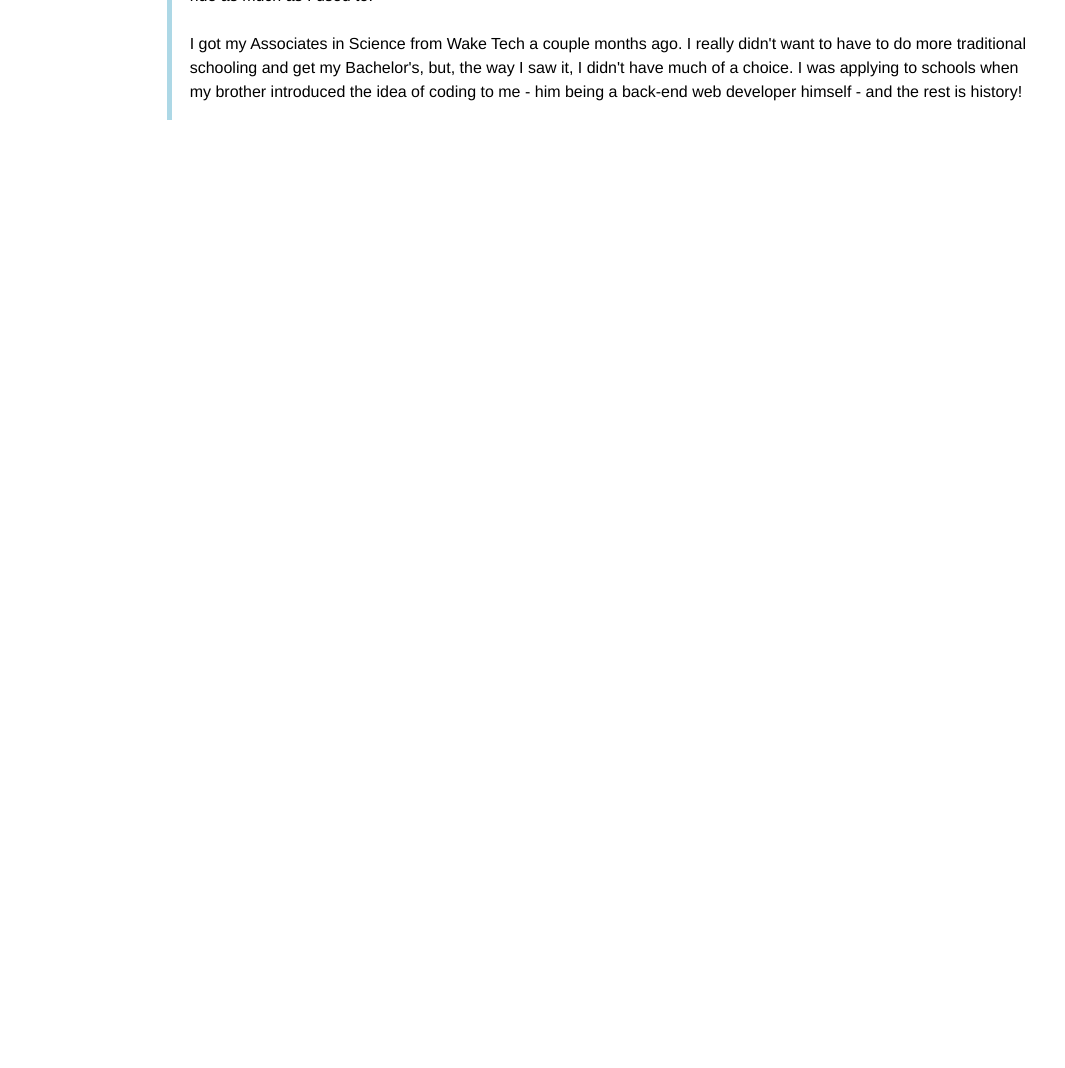
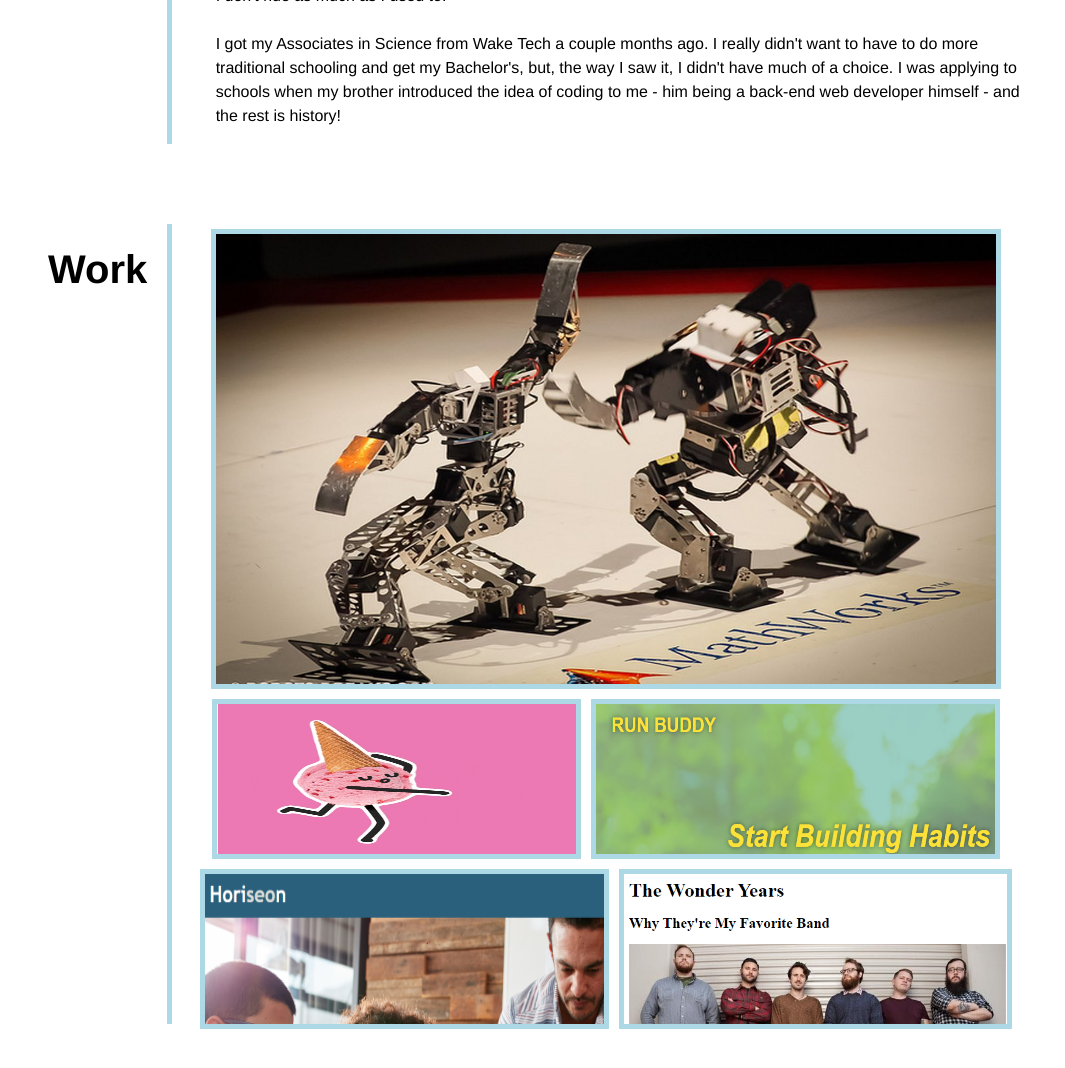
Before and after one commit to MaddieBurns12/Madelines-Portfolio, a plain HTML site: page index.html in a window 1280 px wide. Shown: the part 646-1714 px from the top of the page, without its empty margins (164-1229 px from the left). Before the commit the page ends 814 px from the top, so only its background shows below. Drawn offline with Linux system fonts and the light colour scheme.

Commit message:
styling images in work

```diff
--- a/assets/css/style.css
+++ b/assets/css/style.css
@@ -1,5 +1,6 @@
 * {
     font-family: Helvetica, sans-serif;
+
 }
 
 /* header */
@@ -69,7 +70,7 @@ header a {
 }
 
 /* about me */
-.about-me {
+#about-me {
     display: flex;
     justify-content: center;
     width: 98%;
@@ -89,7 +90,7 @@ header a {
     text-align: right;
 
     position: absolute;
-    bottom: 90px;
+    top: -30px;
     left: 40px;
 }
 .text-info {
@@ -101,8 +102,63 @@ header a {
 
 }
 .text-info p {
-  width: 98%;
+  width: 95%;
   line-height: 1.5;
 
 
 }
+
+/* work */
+#work {
+    display: flex;
+    justify-content: center;
+    width: 98%;
+    padding: 40px;
+    margin-top: 200px;
+    position: relative;
+    top: -200px;
+}
+.images {
+    display: flex;
+    flex-wrap: wrap;
+    margin-top: 0;
+    width: 70%;
+    border-left: 5px solid lightblue;
+    justify-content: center;
+    height: 800px;
+
+ }
+ #large-image {
+    width: 90%;
+    height: 450px;
+    border: 5px solid lightblue;
+    margin: 5px;
+    position: relative;
+    z-index: -1;
+}
+#large-image img {
+    width: 100%;
+    height: 100%;
+    z-index: -1;
+}
+.large-image-text {
+    position: absolute;
+}
+.large-image-text h2 {
+    z-index: 100;
+}
+#small-images {
+    display: flex;
+    flex-direction: wrap;
+    justify-content: center;
+    width: 92%;
+
+}
+#small-images img {
+    width: 50%;
+    padding: 0;
+    height: 150px;
+    position: relative;
+    border: 5px solid lightblue;
+    margin: 5px;
+}
--- a/index.html
+++ b/index.html
@@ -13,7 +13,7 @@
             </div>
             <nav>
                 <ul>
-                    <li><a href=#>About me</a></li>
+                    <li><a href=#about-me>About me</a></li>
                     <li><a href=#>Work</a></li>
                     <li><a href=#>Contact Me</a></li>
                     <li><a href=#>Resume</a></li>
@@ -27,7 +27,7 @@
                 </h2>
            </div>
         </section>
-        <section class="about-me">
+        <section id="about-me">
             <div class="text-title">
                 <h2>About Me</h2>
             </div>
@@ -39,5 +39,27 @@
             </p>
             </div>
         </section>
+        <section id="work">
+            <div class="text-title">
+                <h2>Work</h2>
+            </div>
+            <div class="images">
+                <div id="large-image">
+                    <img src="./assets/images/robots.jpg">
+                    <div id="large-image-text">
+                        <h2>Robot Gladiators</h2>
+                        <p>Javascript</p>
+                </div>
+                </div>
+                <div id="small-images">
+                    <img src="./assets/images/dancing icecream.png"/>
+                    <img src="./assets/images/run buddy.png"/>
+                </div>
+                <div id="small-images">
+                    <img src="./assets/images/Horiseon.png"/>
+                    <img src="./assets/images/the wonder years.png"/>
+                </div>
+            </div>
+        </section>
     </body>
 </html>
```
Also changed, not shown: assets/images/Horiseon.png (added), assets/images/dancing icecream.png (added), assets/images/download.jpg (added), assets/images/robots.jpg (added), assets/images/run buddy.png (added), assets/images/the wonder years.png (added).
